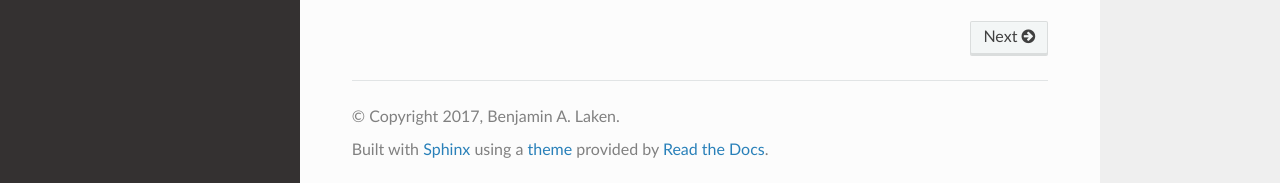
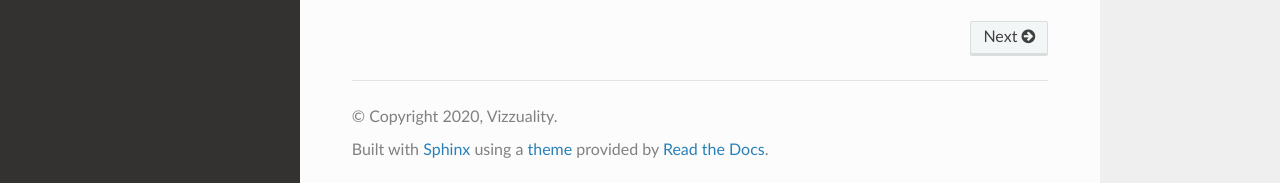
Before and after one commit to Vizzuality/sql2gee, a Sphinx documentation site: the page built from docs/source/index.rst, in a window 1280 px wide and 1154 px high. Shown: the part 968-1151 px from the top of the window. Built offline with Sphinx 7.4.7 and the Read the Docs theme 2.0.0, drawn with Linux system fonts in a browser that asks for light colours.

```diff
--- a/docs/source/conf.py
+++ b/docs/source/conf.py
@@ -19,8 +19,7 @@
 #
 import os
 import sys
-import sql2gee
-sys.path.insert(0, os.path.abspath('../sql2gee'))
+sys.path.insert(0, os.path.abspath('../..'))
 
 
 # -- General configuration ------------------------------------------------
@@ -55,17 +54,17 @@ master_doc = 'index'
 
 # General information about the project.
 project = 'sql2gee'
-copyright = '2017, Benjamin A. Laken'
-author = 'Benjamin A. Laken'
+copyright = '2020, Vizzuality'
+author = 'Vizzuality'
 
 # The version info for the project you're documenting, acts as replacement for
 # |version| and |release|, also used in various other places throughout the
 # built documents.
 #
 # The short X.Y version.
-version = sql2gee.__version__ #'0.0.7'
+version = '0.4.0'
 # The full version, including alpha/beta/rc tags.
-release = sql2gee.__version__ #'0.0.7'
+release = '0.4.0'
 
 # The language for content autogenerated by Sphinx. Refer to documentation
 # for a list of supported languages.
--- a/sql2gee/__init__.py
+++ b/sql2gee/__init__.py
@@ -1,5 +1 @@
-from pkg_resources import get_distribution
-
 from .sql2gee import SQL2GEE
-
-__version__ = get_distribution('sql2gee').version
```
